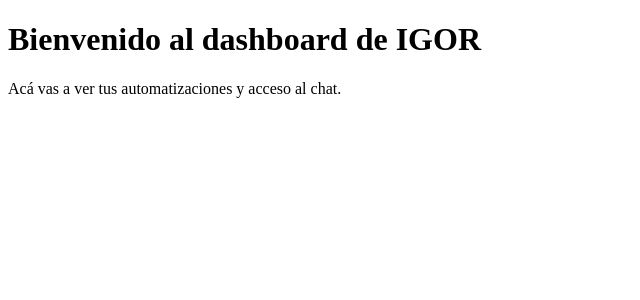
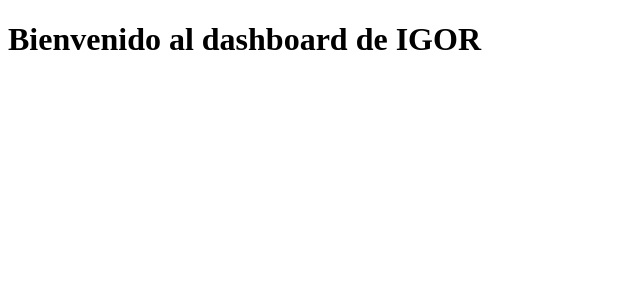
Before and after one commit to manuachinelli/igor-v2, a Next.js app: page /dashboard in a window 1280 px wide. Shown: the top 300 px of the page, without its empty margins (0-640 px from the left). Built offline with nearby package versions, Linux system fonts and the light colour scheme.

Commit message:
Update page.tsx

```diff
--- a/app/dashboard/page.tsx
+++ b/app/dashboard/page.tsx
@@ -2,7 +2,6 @@
   return (
     <div className="p-10">
       <h1 className="text-2xl font-bold">Bienvenido al dashboard de IGOR</h1>
-      <p className="mt-2 text-gray-600">Acá vas a ver tus automatizaciones y acceso al chat.</p>
     </div>
   )
 }
```
